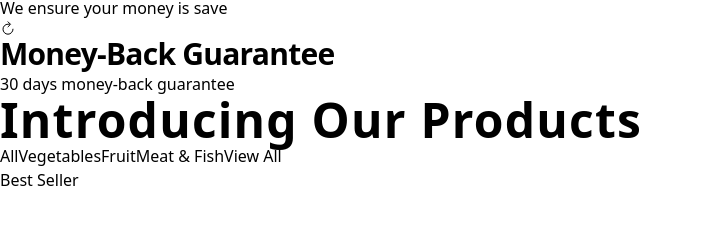
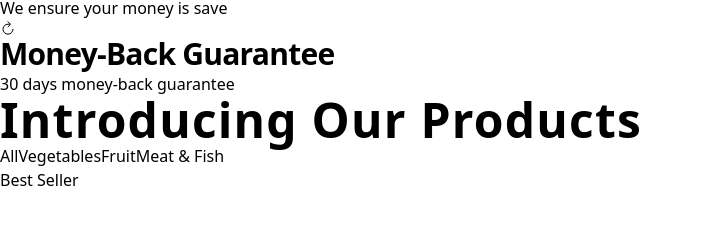
Before and after one commit to ronitey35/EcoBar, a React (Vite) app: page / in a window 1280 px wide. Shown: the part 1228-1462 px from the top of the page, without its empty margins (0-702 px from the left). Built offline with nearby package versions, Linux system fonts and the light colour scheme.

Commit message:
Remove "View All" category from ProductDetails component

```diff
--- a/src/componets/home/ProductDetails.jsx
+++ b/src/componets/home/ProductDetails.jsx
@@ -70,7 +70,7 @@ const productsData = [
   },
 ];
 
-const categories = ["All", "Vegetables", "Fruit", "Meat & Fish", "View All"];
+const categories = ["All", "Vegetables", "Fruit", "Meat & Fish"];
 
 const ProductsDetails = () => {
   const [activeCategory, setActiveCategory] = useState("All");
```
